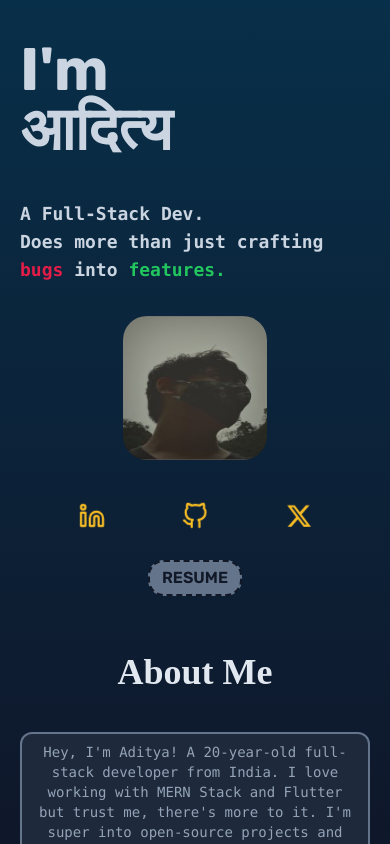
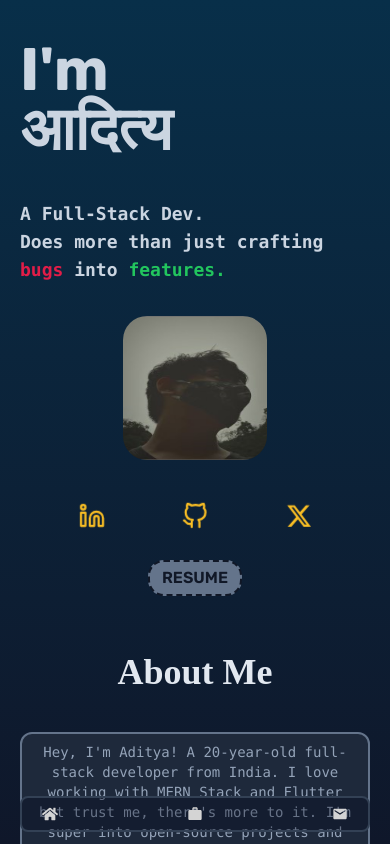
Before and after one commit to adityarawat45/My_Portfolio, a React (Vite) app: page / in a window 390 px wide. Shown: the top 844 px of the page. Built offline with nearby package versions, Linux system fonts and the light colour scheme; a web font is replaced by a local one.

Commit message:
Added bottom bar, and icons

```diff
--- a/src/App.jsx
+++ b/src/App.jsx
@@ -14,7 +14,7 @@ function App() {
       <div className="h-screen w-screen inset-0 bg-gradient-to-t from-slate-900 to-sky-950"></div>
     </div>
     <div className="hidden md:block lg:block md:mb-8"><Nav></Nav></div>
-    {/* <div className="block md:hidden lg:hidden"><Bottombar></Bottombar></div>  */}
+    <div className="block md:hidden lg:hidden"><Bottombar></Bottombar></div>
     <Hero></Hero>
      <About></About>
     <Work></Work>
--- a/src/components/Bottombar.jsx
+++ b/src/components/Bottombar.jsx
@@ -1,8 +1,19 @@
+import { FaHome } from "react-icons/fa";
+import { MdWork, MdLocalPostOffice} from "react-icons/md";
+
 const Bottombar = () => {
   return (
     <div className="flex flex-col justify-end w-full h-screen fixed z-10">
-        <nav className="bg-black rounded-lg px-5 mx-5 mb-3 py-2">
-            Heyyy, gonna create a bottom_bar later for the mobile view
+        <nav className="border-2 border-slate-700 flex flex-row items-center justify-between bg-slate-950 backdrop:blur-md bg-opacity-30 rounded-lg px-5 mx-5 mb-3 py-2">
+            <div>
+              <FaHome></FaHome>
+            </div>
+            <div>
+              <MdWork></MdWork>
+            </div>
+            <div>
+            <MdLocalPostOffice></MdLocalPostOffice>
+            </div>
         </nav>
     </div>
   )
```
